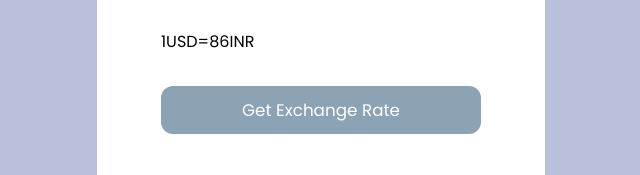
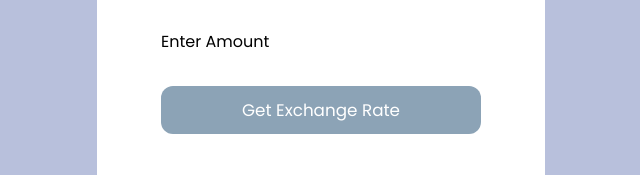
Before and after one commit to archit687/CurrencyConverter, a plain HTML site: page index.html in a window 1280 px wide. Shown: the part 456-631 px from the top of the page, 319-959 px from the left. Drawn offline with nearby package versions, Linux system fonts and the light colour scheme.

Commit message:
index.html

```diff
--- a/index.html
+++ b/index.html
@@ -45,7 +45,7 @@
                     </div>
                 </div>
             </div>
-            <div class="mssg">1USD=86INR</div>
+            <div class="mssg">Enter Amount</div>
             <button>Get Exchange Rate</button>
         </div>
     </div>
```
